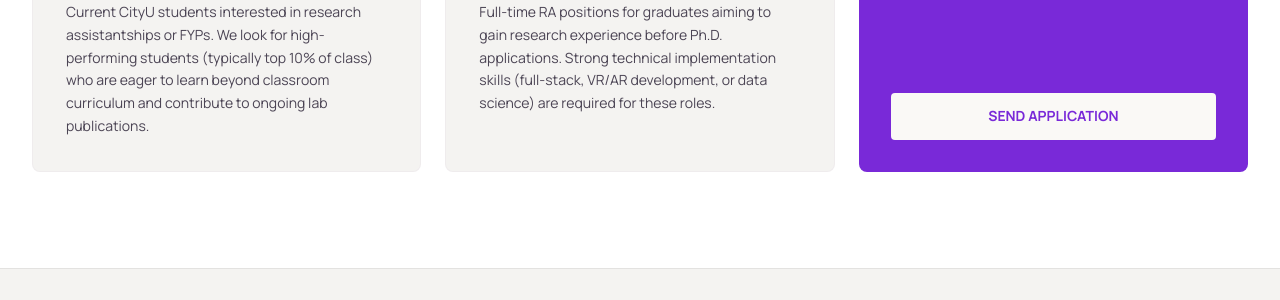
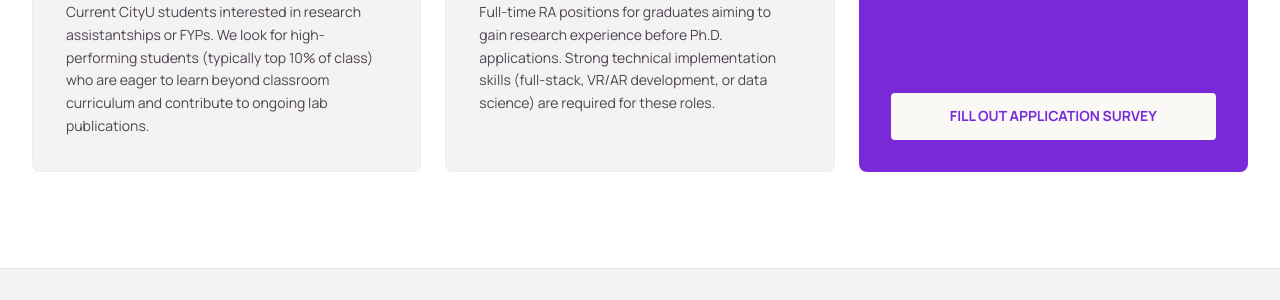
Before and after one commit to sszhao/sszhao.github.io, a Jekyll site: the page built from pages/join-us.html, in a window 1280 px wide and 900 px high, scrolled down 2768 px. Shown: the part 216-516 px from the top of the window. Built offline with Jekyll 4.4.1, drawn with Linux system fonts in a browser that asks for light colours.

Commit message:
Rename application button to 'Fill Out Application Survey'

```diff
--- a/pages/join-us.html
+++ b/pages/join-us.html
@@ -145,7 +145,7 @@
           <h3 class="join-page__contact-title">Ready to apply?</h3>
           <p class="join-page__contact-text">Please send your CV and portfolio to our lab director for initial review.</p>
         </div>
-        <a href="https://forms.gle/mDQkB3ZkLjTFMebm7" class="join-page__contact-button" target="_blank" rel="noopener">SEND APPLICATION</a>
+        <a href="https://forms.gle/mDQkB3ZkLjTFMebm7" class="join-page__contact-button" target="_blank" rel="noopener">FILL OUT APPLICATION SURVEY</a>
       </div>
     </div>
   </div>
```
